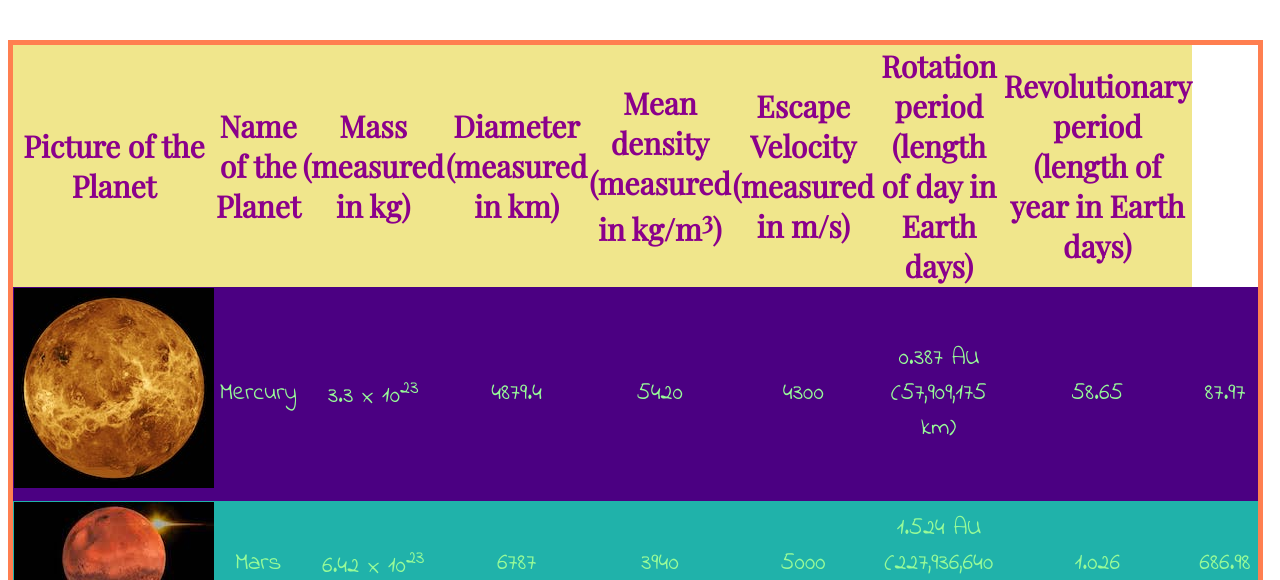
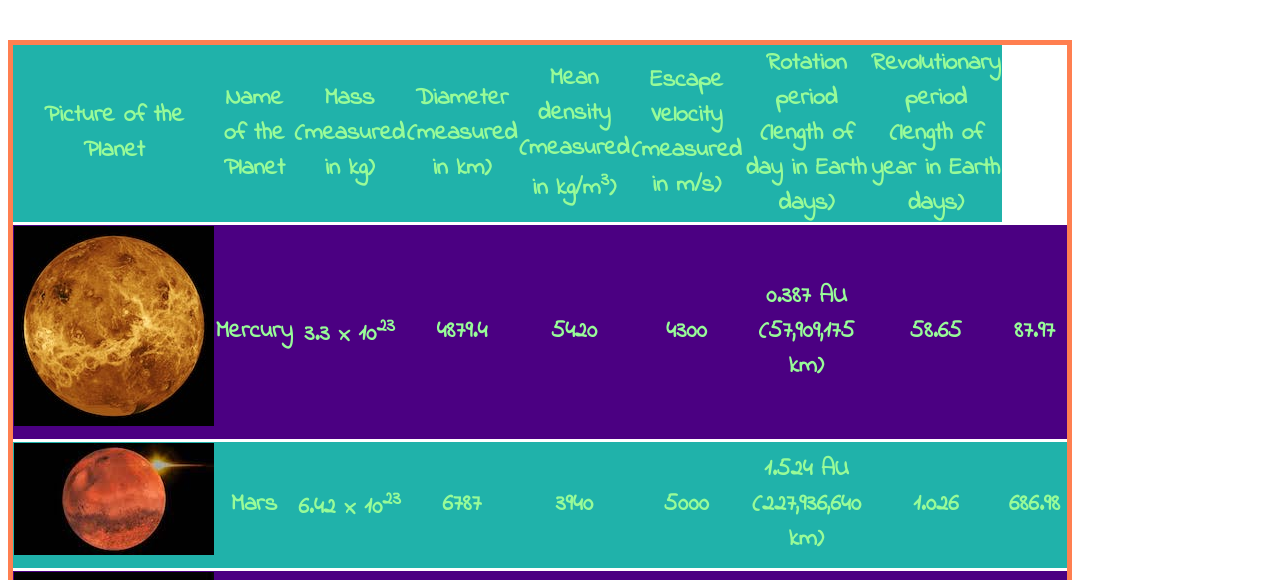
Before and after one commit to cgardner3/Lab-5, a plain HTML site: page index.html in a window 1280 px wide. Shown: the part 220-800 px from the top of the page. Drawn offline with nearby package versions, Linux system fonts and the light colour scheme.

Commit message:
Add boarder to the bottom of each row

```diff
--- a/style.css
+++ b/style.css
@@ -21,19 +21,21 @@
 	border: 5px solid #FF7F50;
 }
 
-#planetstable th{
+#planetstable tr{
 	background-color: #F0E68C;
 	font-family: 'Playfair Display', serif;
 	font-size: 30px;
 	text-align: center;
 	color: #8B008B;
 	font-weight: bold;
+	border: 3px solid white;
 }
 #planetstable tr{
 	font-family: 'Indie Flower', cursive;
 	text-align: center;
 	font-size: 24px;
 	color: #98FB98;
+	border: 3px solid white;
 }
 #planetstable tr:nth-child(even){
 	background-color: #4B0082;
```
